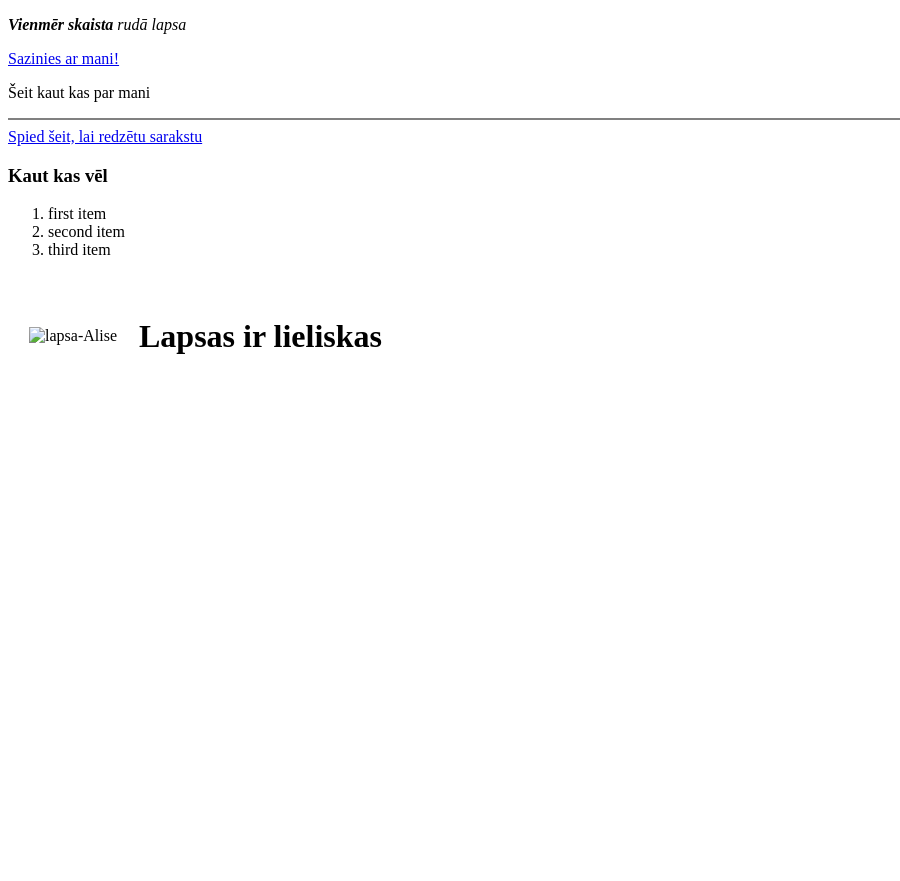
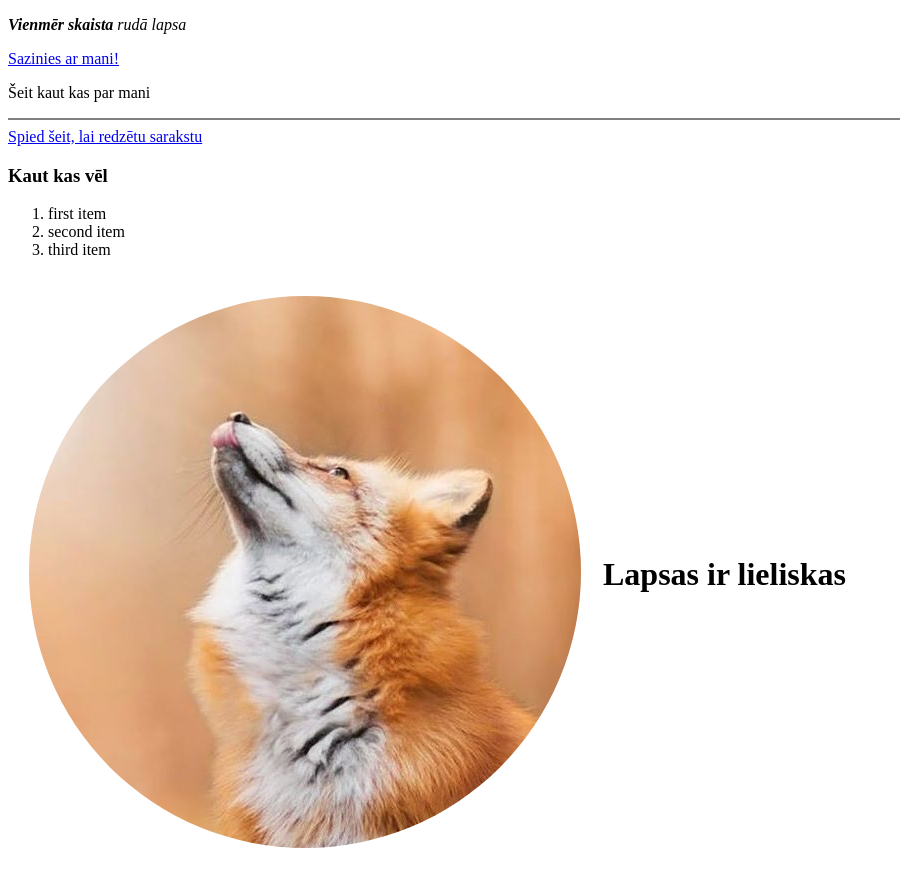
Before and after one commit to gitAlise/lapsa, a plain HTML site: page index.html in a window 1280 px wide. Shown: the whole page, without its empty margins (0-900 px from the left). Before the commit the page ends 800 px from the top, so only its background shows below. Drawn offline with Linux system fonts and the light colour scheme; the site is published under a folder, as on GitHub Pages, so addresses that start at the root find nothing.

Commit message:
Update index.html

```diff
--- a/index.html
+++ b/index.html
@@ -9,7 +9,7 @@
 <body>
   <table cellspacing="20">
     <tr>
-      <td><img src="/images/lapsamodified.png" alt="lapsa-Alise"></td>
+      <td><img src="images/lapsamodified.png" alt="lapsa-Alise"></td>
       <td><h1>Lapsas ir lieliskas</h1> </td>
   <p> <em><strong>Vienmēr skaista</strong> rudā lapsa</em></p>
   <a href="kontakti.html">Sazinies ar mani!</a>
```
